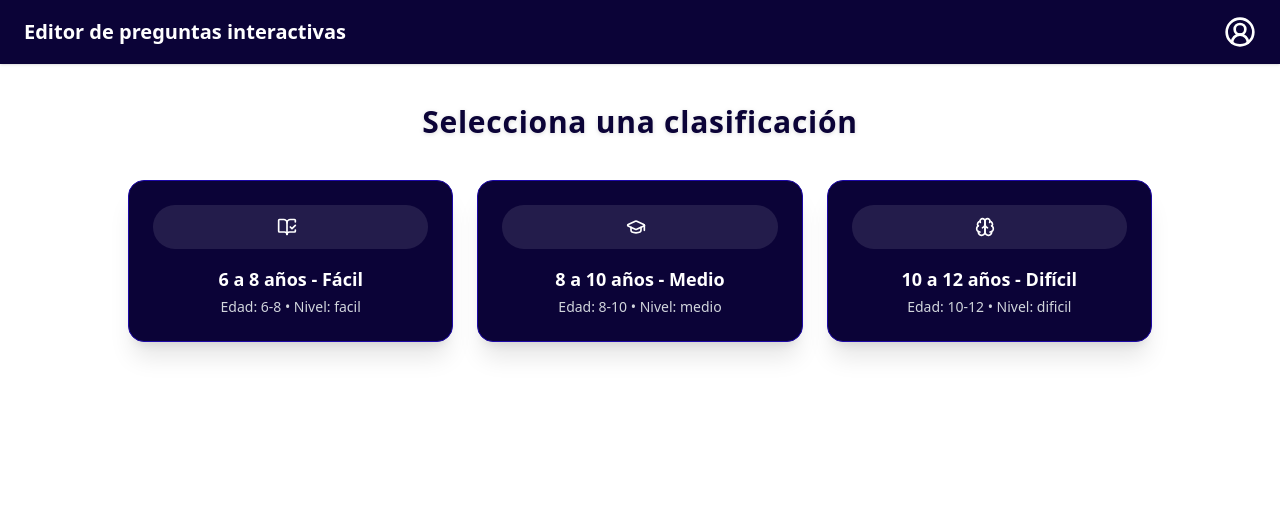
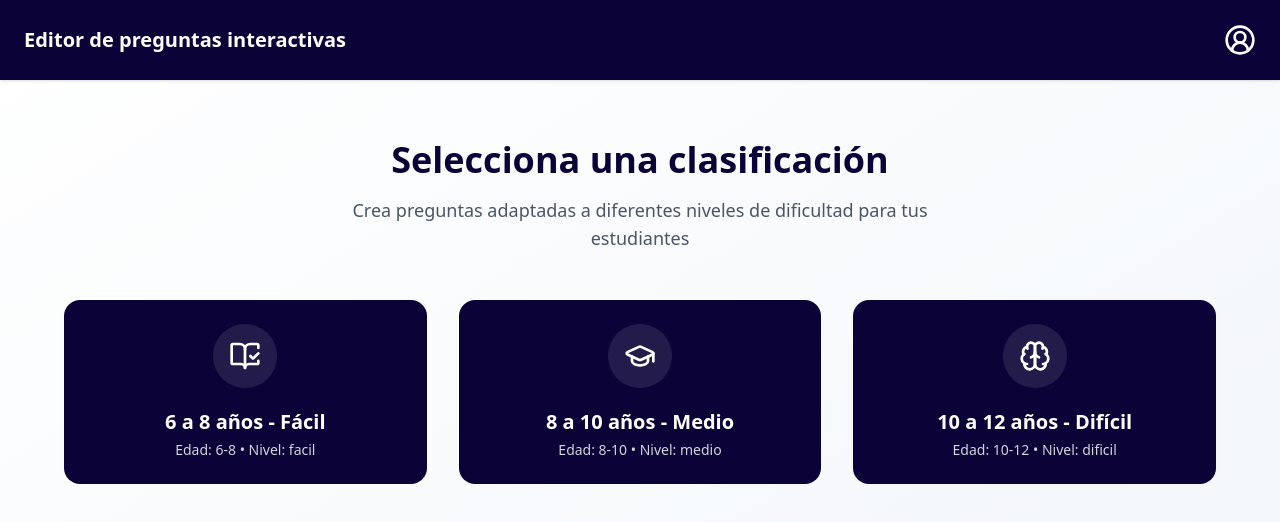
Before and after one commit to epf-21/web, a React (Vite) app in the folder frontend/: page / in a window 1280 px wide. Shown: the top 522 px of the page. Built offline with nearby package versions, Linux system fonts and the light colour scheme.

Commit message:
refactor: rediseño visual del Home y QuestionManager

```diff
--- a/frontend/src/components/Header.jsx
+++ b/frontend/src/components/Header.jsx
@@ -10,11 +10,11 @@ export default function Header() {
     navigate('/');
   };
   return (
-    <header className="flex items-center justify-between px-6 py-4 bg-black-rock-950 shadow-sm">
+    <header className="flex items-center justify-between px-6 py-6 bg-black-rock-950 shadow-sm">
       <Link to="/">
-        <h1 className="text-xl md:text-xl font-semibold text-white">Editor de preguntas interactivas</h1>
+        <h1 className="text-xl md:text-xl font-bold text-white">Editor de preguntas interactivas</h1>
       </Link>
-      <div className="flex items-center gap-3 text-white">
+      <div className="flex items-center gap-4 text-white">
         {user ? (
           <>
             <span className="hidden sm:inline text-sm">{user.email}</span>
--- a/frontend/src/components/LevelCard.jsx
+++ b/frontend/src/components/LevelCard.jsx
@@ -4,12 +4,12 @@ export default function LevelCard({ age, level, label, icon, onClick }) {
   return (
     <div
       onClick={onClick}
-      className="cursor-pointer p-6 rounded-2xl bg-black-rock-950 text-white hover:scale-105 transform transition-all duration-200 shadow-xl border border-black-rock-900"
+      className="cursor-pointer p-6 rounded-2xl bg-black-rock-950 text-white transition-all duration-200 transform hover:scale-105 "
     >
-      <div className="flex items-center justify-center mb-4 bg-white/10 p-3 rounded-full">
-        <Icon name={icon} className="mr-2" />
+      <div className="flex items-center justify-center mb-5 bg-white/10 p-4 rounded-full w-16 h-16 mx-auto ">
+        <Icon name={icon} className="w-8 h-8 text-white" />
       </div>
-      <h3 className="text-lg font-semibold text-center">{label}</h3>
+      <h3 className="text-xl font-semibold text-center">{label}</h3>
       <p className="text-sm text-gray-300 text-center mt-1">
         Edad: {age} &bull; Nivel: {level}
       </p>
--- a/frontend/src/components/QuestionCard.jsx
+++ b/frontend/src/components/QuestionCard.jsx
@@ -2,27 +2,15 @@ import ActionButton from "./ActionButton";
 
 export default function QuestionCard({ question, onPreview, onEdit, onDelete, isDeleting }) {
   return (
-    <div
-      className="flex items-center justify-between bg-gray-50 border border-gray-200 rounded-2xl px-6 py-4 shadow-sm hover:shadow-md transition"
-    >
-      <div>
-        <h3 className="text-lg font-semibold text-black-rock-950">{question.title}</h3>
-        <p className="text-sm text-gray-600">{question.description}</p>
+    <div className="flex items-center justify-between bg-white border border-gray-200 rounded-2xl px-5 py-4 shadow hover:shadow-md transition-all">
+      <div className="flex-1 pr-4">
+        <h3 className="text-base font-bold text-black-rock-950 truncate">{question.title}</h3>
+        <p className="text-sm text-gray-600 mt-1 line-clamp-2">{question.description}</p>
       </div>
-      <div className="flex gap-2">
-        <ActionButton
-          icon="Eye"
-          onClick={() => onPreview(question.id)}
-        />
-        <ActionButton
-          icon="Pencil"
-          onClick={() => onEdit(question.id)}
-        />
-        <ActionButton
-          icon="Trash2"
-          onClick={() => onDelete(question.id)}
-          disabled={isDeleting}
-        />
+      <div className="flex items-center gap-2 shrink-0">
+        <ActionButton icon="Eye" onClick={() => onPreview(question.id)} />
+        <ActionButton icon="Pencil" onClick={() => onEdit(question.id)} />
+        <ActionButton icon="Trash2" onClick={() => onDelete(question.id)} disabled={isDeleting} />
       </div>
     </div>
   );
--- a/frontend/src/pages/QuestionManager.jsx
+++ b/frontend/src/pages/QuestionManager.jsx
@@ -46,7 +46,7 @@ export default function QuestionManager() {
         <div className="mb-6 flex justify-start">
           <button
             onClick={handleClick}
-            className="flex items-center gap-2 bg-black-rock-900 hover:bg-black-rock-950 text-white py-2 px-4 rounded-xl transition shadow-md">
+            className="flex items-center gap-2 bg-black-rock-950 hover:bg-black text-white py-2 px-4 rounded-xl transition shadow-md">
             <Icon name="Plus" />
             Crear nueva pregunta
           </button>
--- a/frontend/src/pages/home.jsx
+++ b/frontend/src/pages/home.jsx
@@ -11,22 +11,24 @@ export default function Home() {
   const handleSelect = (age, level) => {
     const path = `/questions?age=${age}&level=${level}`;
     if (!user) {
-      navigate('/login', { state: { redirectTo: path } })
+      navigate('/login', { state: { redirectTo: path } });
     } else {
       navigate(path);
     }
   };
 
-
   return (
-    <div className="min-h-screen bg-white relative">
+    <div className="min-h-screen bg-gradient-to-br from-white to-slate-100">
       <Header />
-      <main className="px-6 py-10">
-        <h2 className="text-3xl font-semibold text-black-rock-950 tracking-wide text-center mb-10 drop-shadow-sm">
+      <main className="px-6 py-15 text-center">
+        <h2 className="text-4xl font-bold text-black-rock-950 mb-4">
           Selecciona una clasificación
         </h2>
+        <p className="text-lg text-gray-600 max-w-xl mx-auto mb-12">
+          Crea preguntas adaptadas a diferentes niveles de dificultad para tus estudiantes
+        </p>
 
-        <div className="grid grid-cols-1 sm:grid-cols-2 lg:grid-cols-3 gap-6 max-w-5xl mx-auto">
+        <div className="grid gap-8 grid-cols-1 sm:grid-cols-2 lg:grid-cols-3 max-w-6xl mx-auto">
           {LEVELS.map(({ age, level, label, icon }) => (
             <LevelCard
               key={level}
```
